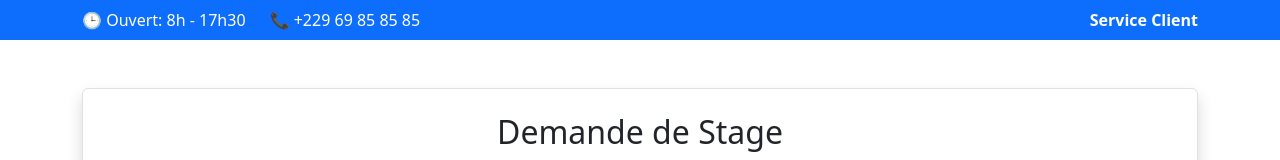
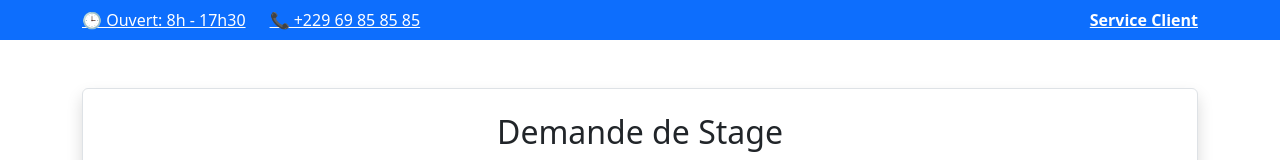
Before and after one commit to BenieMigan/FrontendPart, a React (Create React App) app: page / in a window 1280 px wide. Shown: the top 160 px of the page. Built offline with nearby package versions, Linux system fonts and the light colour scheme.

Commit message:
Ajout de l'entete

```diff
--- a/src/App.js
+++ b/src/App.js
@@ -2,6 +2,7 @@ import React from 'react';
 import Header from './components/Header';
 import StageForm from './components/StageForm';
 import Footer from './components/Footer';
+
 
 
 
--- a/src/components/Header.jsx
+++ b/src/components/Header.jsx
@@ -1,17 +1,18 @@
 import React from 'react';
-import 'bootstrap/dist/css/bootstrap.min.css';
+//import './Header.css';
 
 const Header = () => {
   return (
     <header className="bg-primary text-white py-2">
       <div className="container d-flex justify-content-between align-items-center">
         <div>
-          <span className="me-4">🕒 Ouvert: 8h - 17h30</span>
-          <span>📞 +229 69 85 85 85</span>
+          <a href="tel:+22969858585" className="text-white me-4 no-underline">🕒 Ouvert: 8h - 17h30</a>
+          <a href="tel:+22969858585" className="text-white no-underline">📞 +229 69 85 85 85</a>
         </div>
         <div>
-        <box-icon type='logo' name='twitter'></box-icon>
-          <strong>Service Client</strong>
+          <a href="mailto:service@exemple.com" className="text-white no-underline">
+            <strong>Service Client</strong>
+          </a>
         </div>
       </div>
     </header>
--- a/src/index.js
+++ b/src/index.js
@@ -3,6 +3,7 @@ import ReactDOM from 'react-dom/client';
 import './index.css';
 import App from './App';
 import reportWebVitals from './reportWebVitals';
+
 
 const root = ReactDOM.createRoot(document.getElementById('root'));
 root.render(
```
Also changed, not shown: src/App.css (+13 -0 lines), public/manifest.json, 1 other file (tests, documents, lock files or other folders).
